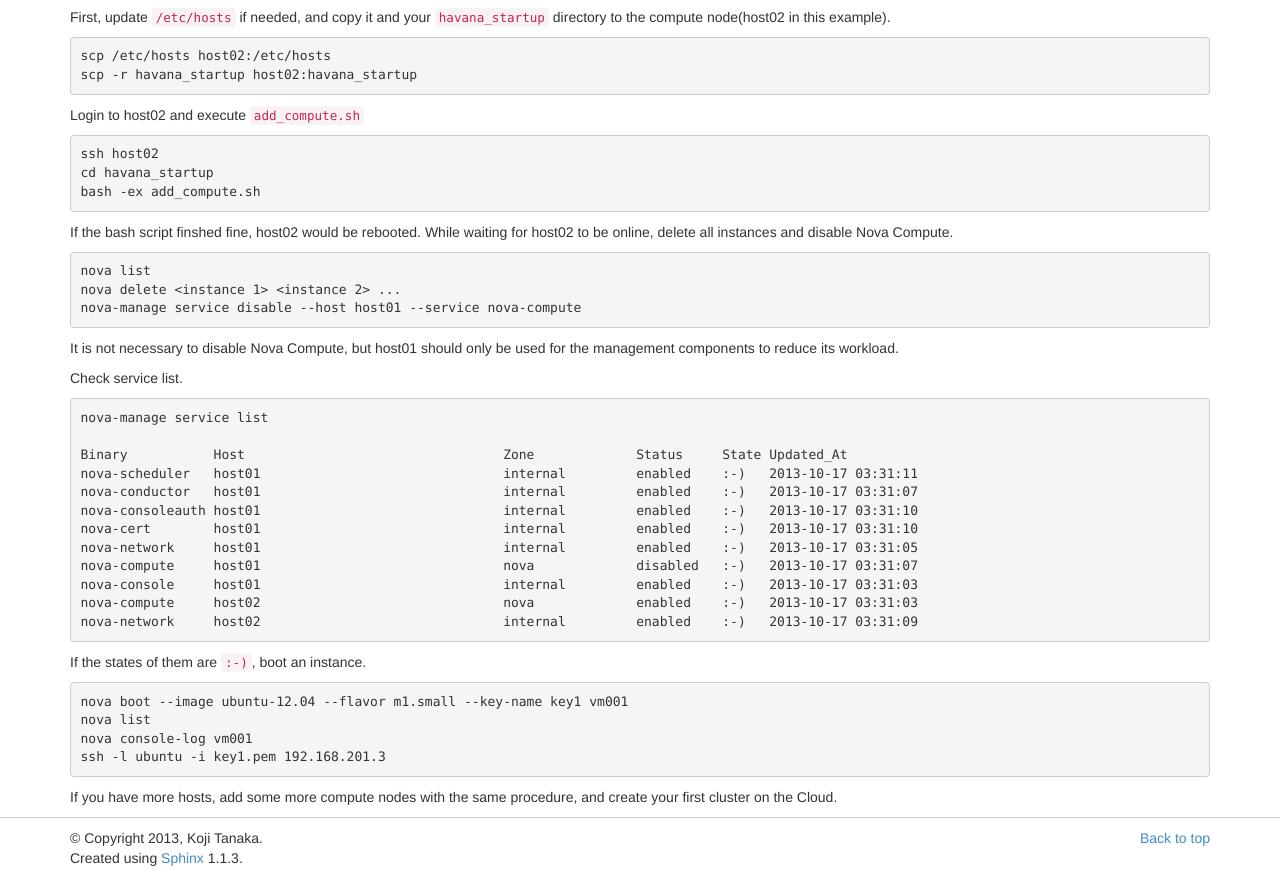
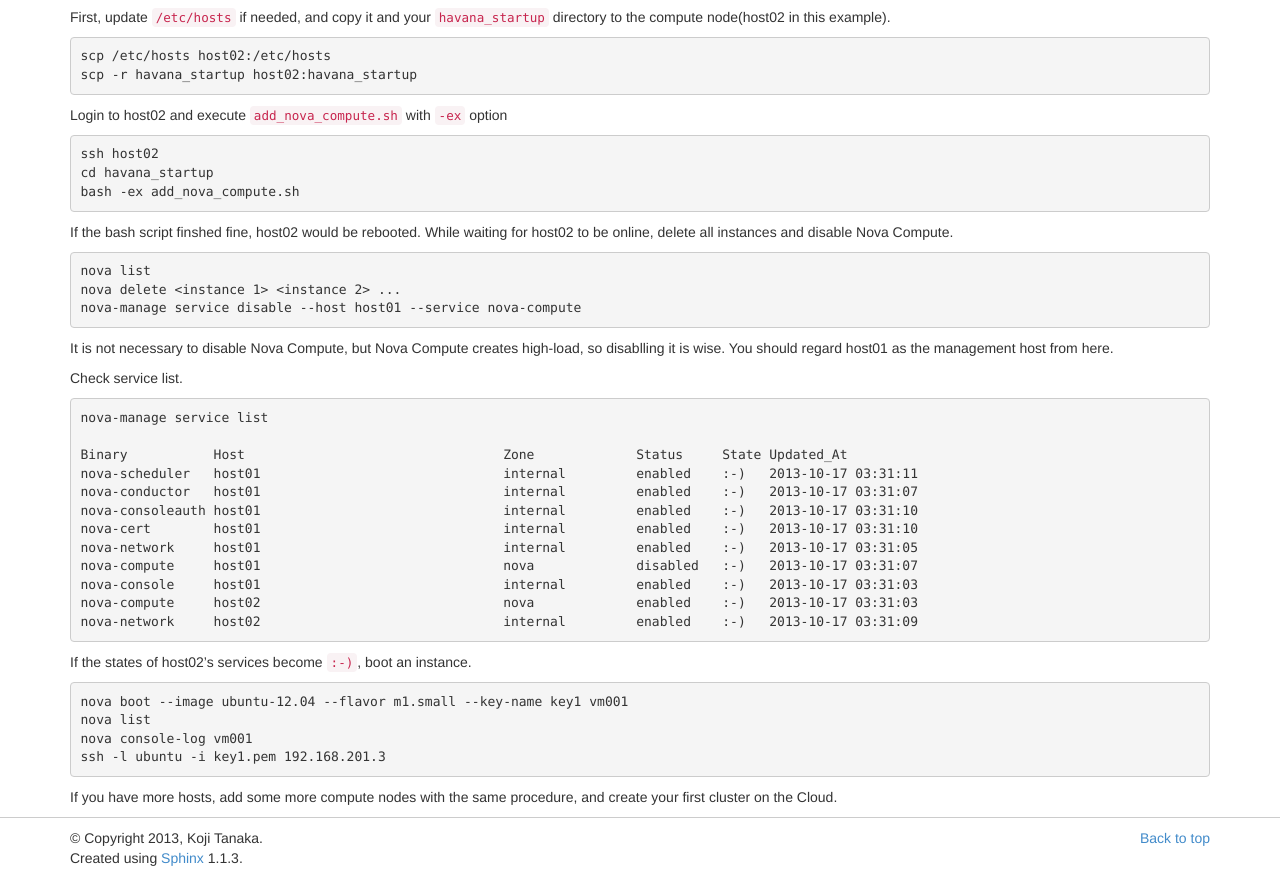
Before and after one commit to kojiwell/deploy_havana, a plain HTML site: page add_compute.html in a window 1280 px wide. Shown: the part 505-1376 px from the top of the page. Drawn offline with Linux system fonts and the light colour scheme; files whose address does not match are found by name.

Commit message:
updating the github pages

```diff
--- a/add_compute.html
+++ b/add_compute.html
@@ -152,10 +152,10 @@ directory to the compute node(host02 in this example).</p>
 <div class="highlight-python"><pre>scp /etc/hosts host02:/etc/hosts
 scp -r havana_startup host02:havana_startup</pre>
 </div>
-<p>Login to host02 and execute <tt class="docutils literal"><span class="pre">add_compute.sh</span></tt></p>
+<p>Login to host02 and execute <tt class="docutils literal"><span class="pre">add_nova_compute.sh</span></tt> with <tt class="docutils literal"><span class="pre">-ex</span></tt> option</p>
 <div class="highlight-python"><pre>ssh host02
 cd havana_startup
-bash -ex add_compute.sh</pre>
+bash -ex add_nova_compute.sh</pre>
 </div>
 <p>If the bash script finshed fine, host02 would be rebooted.
 While waiting for host02 to be online, delete all instances and disable Nova Compute.</p>
@@ -163,8 +163,8 @@ While waiting for host02 to be online, delete all instances and disable Nova Com
 nova delete &lt;instance 1&gt; &lt;instance 2&gt; ...
 nova-manage service disable --host host01 --service nova-compute</pre>
 </div>
-<p>It is not necessary to disable Nova Compute, but host01 should only be used for the management
-components to reduce its workload.</p>
+<p>It is not necessary to disable Nova Compute, but Nova Compute creates high-load,
+so disablling it is wise. You should regard host01 as the management host from here.</p>
 <p>Check service list.</p>
 <div class="highlight-python"><pre>nova-manage service list
 
@@ -179,7 +179,7 @@ nova-console     host01                               internal         enabled
 nova-compute     host02                               nova             enabled    :-)   2013-10-17 03:31:03
 nova-network     host02                               internal         enabled    :-)   2013-10-17 03:31:09</pre>
 </div>
-<p>If the states of them are <tt class="docutils literal"><span class="pre">:-)</span></tt>, boot an instance.</p>
+<p>If the states of host02&#8217;s services become <tt class="docutils literal"><span class="pre">:-)</span></tt>, boot an instance.</p>
 <div class="highlight-python"><pre>nova boot --image ubuntu-12.04 --flavor m1.small --key-name key1 vm001
 nova list
 nova console-log vm001
```
Also changed, not shown: searchindex.js (+1 -1 lines), _sources/add_compute.txt.
